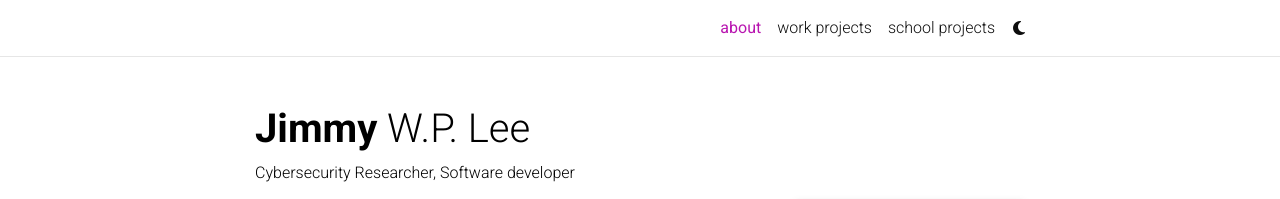
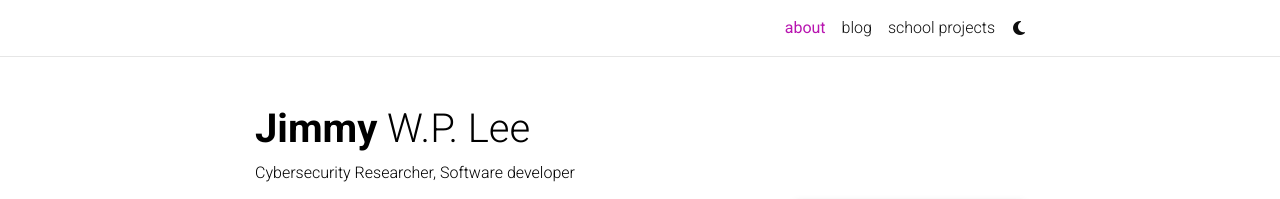
Before and after one commit to j4M0Fj1MMy/j4M0Fj1MMy.github.io, a Jekyll site: the page built from _pages/about.md, in a window 1280 px wide. Shown: the top 199 px of the page. Built offline with Jekyll 4.4.1, drawn with Linux system fonts in a browser that asks for light colours; full-size pictures stand in for the smaller copies a plugin makes; comment, search, counter and statistics services are not loaded; a style sheet for code colours, icons or effects is not loaded.

Commit message:
changing blog title

```diff
--- a/_config.yml
+++ b/_config.yml
@@ -124,8 +124,8 @@
 # -----------------------------------------------------------------------------
 
 blog_name:  # blog_name will be displayed in your blog page
-blog_nav_title: work projects # your blog must have a title for it to be displayed in the nav bar
-blog_description: some write-ups about my research
+blog_nav_title: blog # your blog must have a title for it to be displayed in the nav bar
+blog_description:
 permalink: /blog/:year/:title/
 
 # Pagination
```
